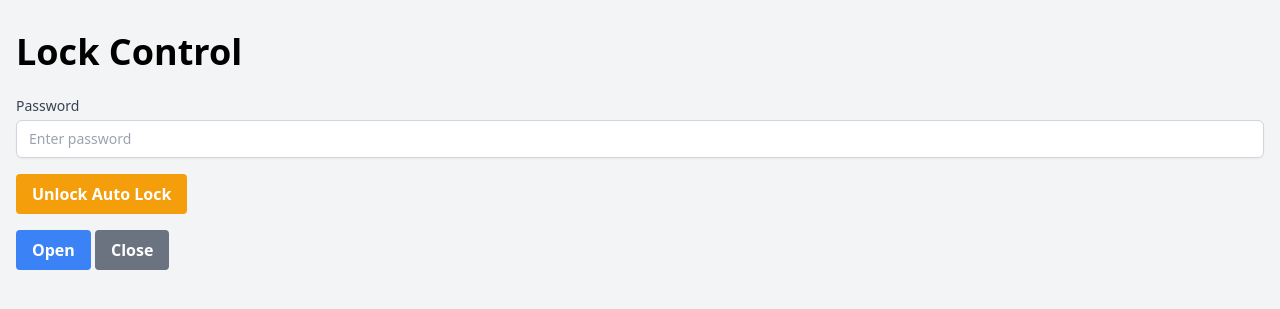
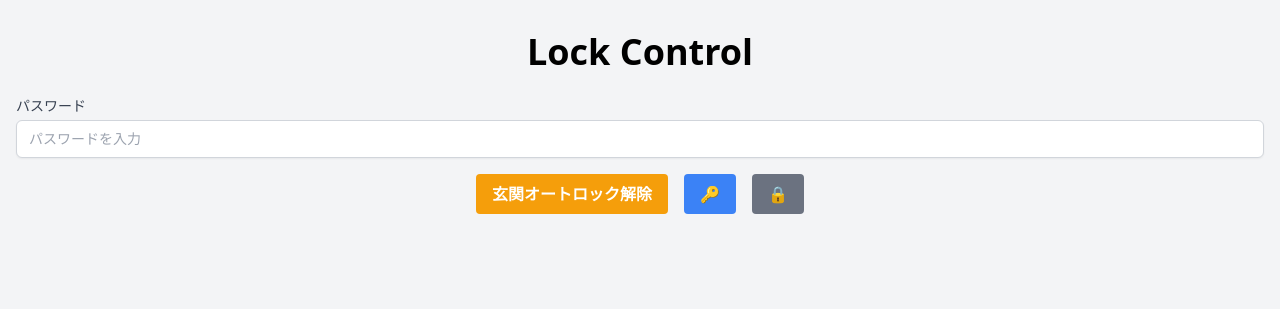
Before and after one commit to yukihamada/sesameUI, a Python web app: template templates/index.html in a window 1280 px wide. Shown: the top 309 px of the page. Run offline with Jinja, Linux system fonts and the light colour scheme; the template is opened without the code that fills it, so the values that code supplies are empty.

Commit message:
ボタンを絵文字に変更

```diff
--- a/templates/index.html
+++ b/templates/index.html
@@ -9,24 +9,23 @@
 </head>
 <body class="bg-gray-100">
     <div class="container mx-auto px-4 py-8">
-        <h1 class="text-4xl font-bold mb-6">Lock Control</h1>
+        <h1 class="text-4xl font-bold mb-6 text-center">Lock Control</h1>
         <div class="mb-4">
-            <label for="password" class="block text-sm font-medium text-gray-700">Password</label>
-            <input type="text" class="form-control mt-1 block w-full py-2 px-3 border border-gray-300 bg-white rounded-md shadow-sm focus:outline-none focus:ring-indigo-500 focus:border-indigo-500 sm:text-sm" id="password" placeholder="Enter password">
+            <label for="password" class="block text-sm font-medium text-gray-700">パスワード</label>
+            <input type="text" class="form-control mt-1 block w-full py-2 px-3 border border-gray-300 bg-white rounded-md shadow-sm focus:outline-none focus:ring-indigo-500 focus:border-indigo-500 sm:text-sm" id="password" placeholder="パスワードを入力">
         </div>
-       <div class="mb-4">
-            <button class="bg-yellow-500 hover:bg-yellow-700 text-white font-bold py-2 px-4 rounded" onclick="unlockAutoLock()">Unlock Auto Lock</button>
-        </div>
-       <div class="mb-4">
-            <button class="bg-blue-500 hover:bg-blue-700 text-white font-bold py-2 px-4 rounded" onclick="sendRequest('open')">Open</button>
-            <button class="bg-gray-500 hover:bg-gray-700 text-white font-bold py-2 px-4 rounded" onclick="sendRequest('close')">Close</button>
+       <div class="mb-4 flex justify-center">
+            <button class="bg-yellow-500 hover:bg-yellow-700 text-white font-bold py-2 px-4 rounded mx-2" onclick="unlockAutoLock()">玄関オートロック解除</button>
+            <button class="bg-blue-500 hover:bg-blue-700 text-white font-bold py-2 px-4 rounded mx-2" onclick="sendRequest('open')">&#128273;</button>
+            <button class="bg-gray-500 hover:bg-gray-700 text-white font-bold py-2 px-4 rounded mx-2" onclick="sendRequest('close')">&#128274;</button>
         </div>
         <p id="response" class="text-gray-700"></p>
     </div>
     <script>
         async function sendRequest(action) {
-
-            document.getElementById("response").innerText = "Processing...";
+vbnet
+Copy code
+        document.getElementById("response").innerText = "処理中...";
 
         try {
             let response = await fetch("/control", {
@@ -41,7 +40,7 @@
                 let text = await response.text();
                 document.getElementById("response").innerText = text;
             } else {
-                    throw new Error("Invalid request");
+                throw new Error("無効なリクエスト");
             }
         } catch (error) {
             document.getElementById("response").innerText = error.message;
@@ -49,7 +48,7 @@
     }
 
     async function unlockAutoLock(password) {
-            if (confirm("Please sound the alarm?")) {
+        if (confirm("アラームを鳴らしますか？")) {
             try {
                 const response = await fetch("/control", {
                     method: "POST",
@@ -63,7 +62,7 @@
                     const text = await response.text();
                     document.getElementById("response").innerText = text;
                 } else {
-                        throw new Error("Invalid request");
+                    throw new Error("無効なリクエスト");
                 }
             } catch (error) {
                 document.getElementById("response").innerText = error.message;
```
Lines whose indentation alone changed are shown as unchanged.
